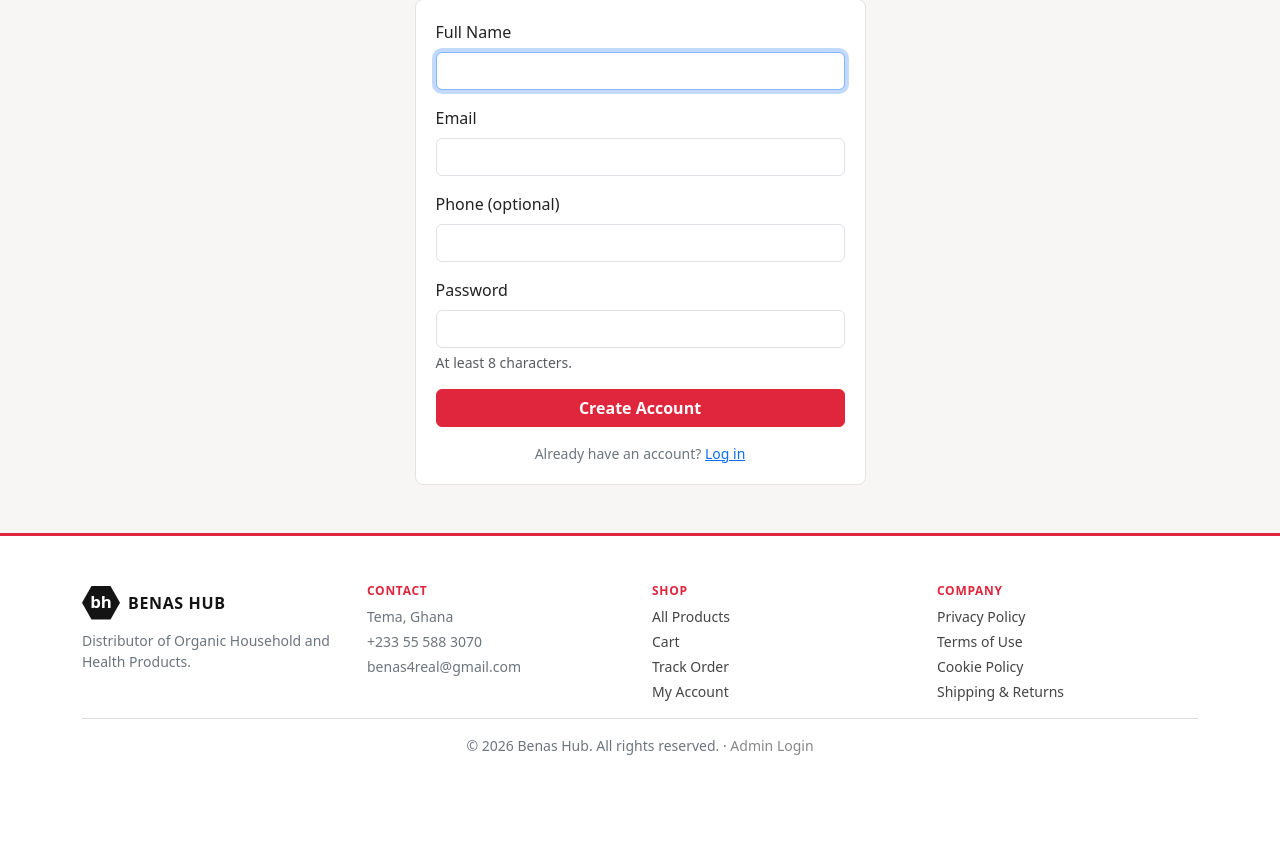
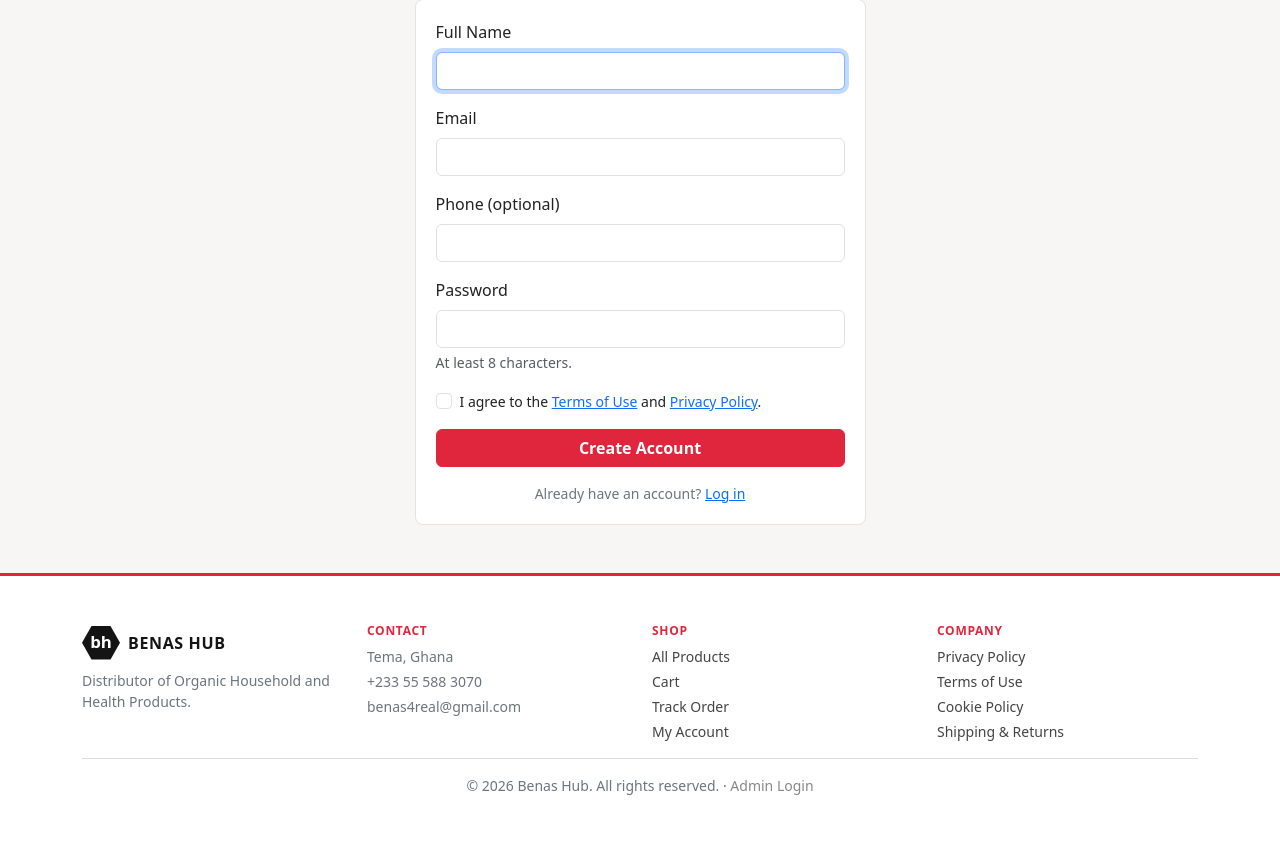
Before and after one commit to CalebPrince/benashub, a Flask app: page /account/register in a window 1280 px wide. Shown: the part 256-1100 px from the top of the page. Before the commit the page ends 1011 px from the top, so only its background shows below. Run offline with Flask 3, Linux system fonts and the light colour scheme; data comes from the database, SQL or seed files in the repository; parts of the project's set-up code (start-up, migrations or seed data) failed here and were passed over.

Commit message:
Require terms agreement for registration

```diff
--- a/app/blueprints/api_customers.py
+++ b/app/blueprints/api_customers.py
@@ -31,9 +31,12 @@ def register():
     email = (data.get("email") or "").strip().lower()
     phone = (data.get("phone") or "").strip()
     password = data.get("password") or ""
+    terms_accepted = bool(data.get("terms_accepted"))
 
     if not name or not email or not password:
         return jsonify({"error": "Name, email, and password are required"}), 400
+    if not terms_accepted:
+        return jsonify({"error": "You must agree to the Terms of Use before creating an account"}), 400
     if not EMAIL_RE.match(email):
         return jsonify({"error": "Enter a valid email address"}), 400
     if len(password) < 8:
--- a/static/js/account.js
+++ b/static/js/account.js
@@ -38,12 +38,18 @@ BH.account = (() => {
       e.preventDefault();
       errorEl.classList.add('d-none');
       const formData = new FormData(form);
+      if (!form.querySelector('input[name="terms_accepted"]').checked) {
+        errorEl.textContent = 'Please agree to the Terms of Use to create an account.';
+        errorEl.classList.remove('d-none');
+        return;
+      }
       try {
         await BH.api.post('/customers/register', {
           name: formData.get('name'),
           email: formData.get('email'),
           phone: formData.get('phone'),
           password: formData.get('password'),
+          terms_accepted: formData.get('terms_accepted') === 'on',
         });
         window.location.href = '/account';
       } catch (err) {
--- a/templates/account/register.html
+++ b/templates/account/register.html
@@ -31,6 +31,13 @@
             <input type="password" class="form-control" name="password" required minlength="8">
             <div class="form-text">At least 8 characters.</div>
           </div>
+          <div class="form-check mb-3">
+            <input class="form-check-input" type="checkbox" name="terms_accepted" id="termsAcceptedCheck" required>
+            <label class="form-check-label small" for="termsAcceptedCheck">
+              I agree to the <a href="{{ url_for('pages.terms_of_use') }}" target="_blank" rel="noopener">Terms of Use</a>
+              and <a href="{{ url_for('pages.privacy_policy') }}" target="_blank" rel="noopener">Privacy Policy</a>.
+            </label>
+          </div>
           <button type="submit" class="btn bh-btn-red w-100">Create Account</button>
         </form>
         <p class="small text-secondary text-center mt-3 mb-0">
```
